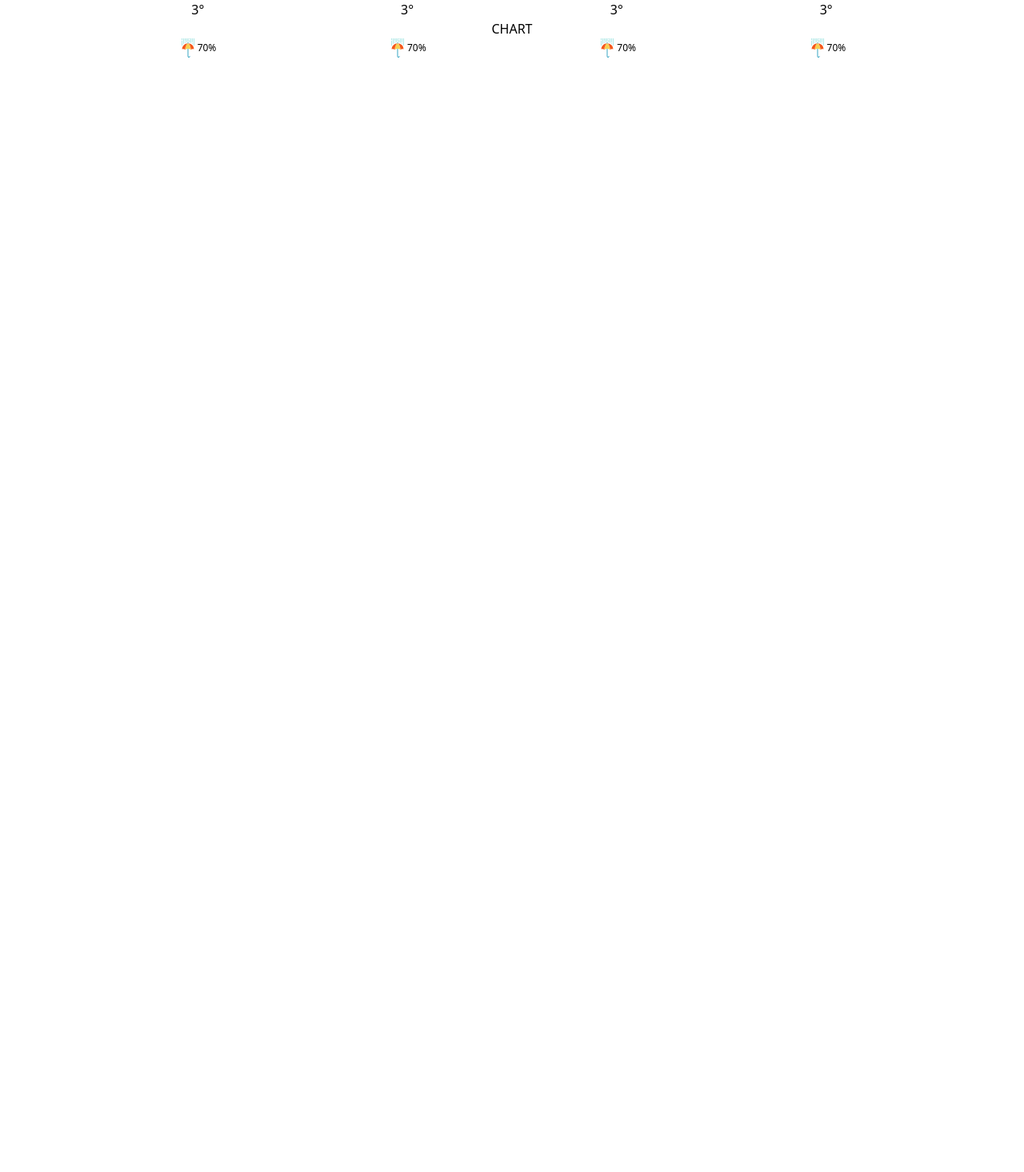
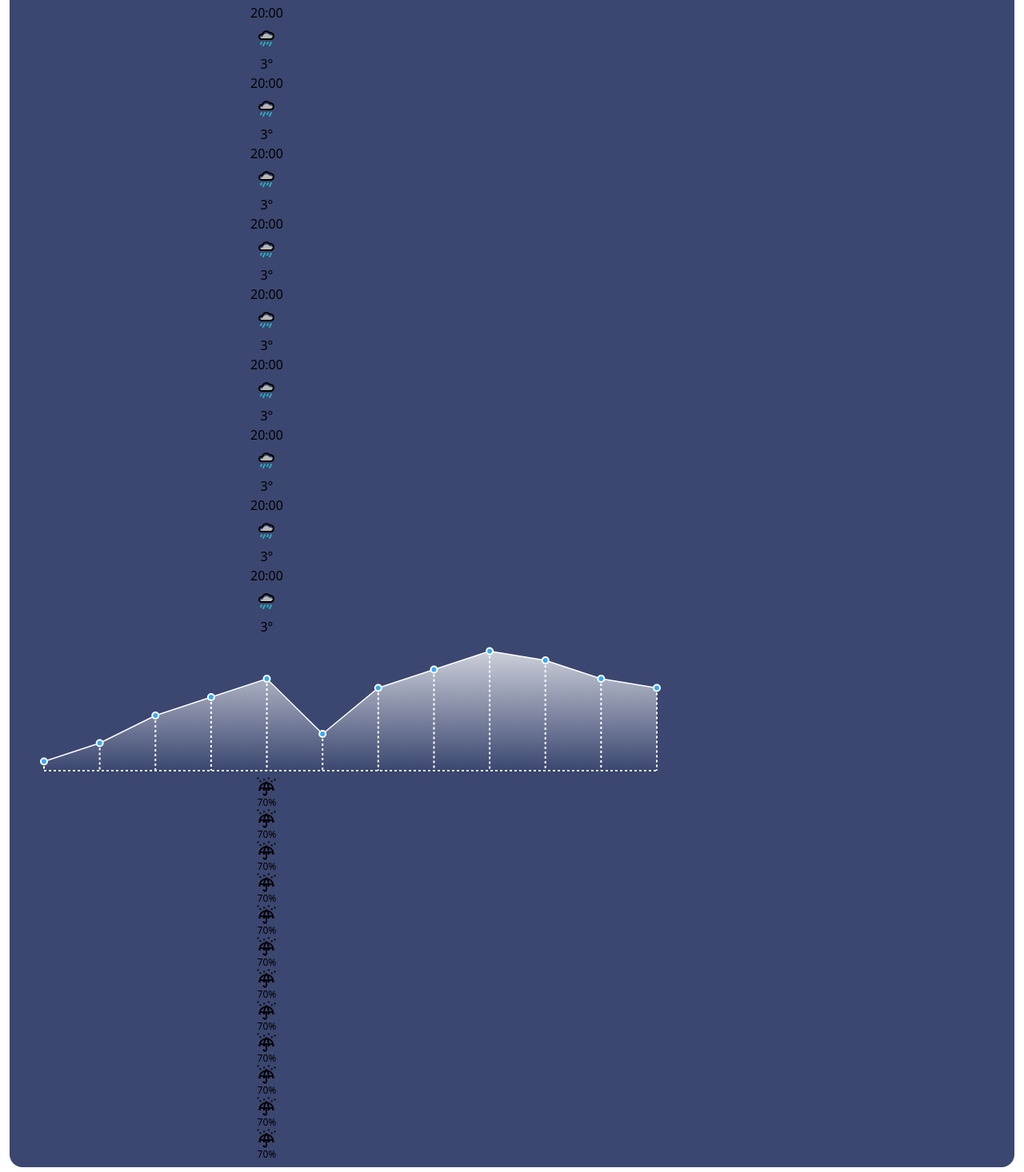
Before and after one commit to valenvirzi/weather-app-react-ts, a React (Vite) app: page / in a window 1280 px wide. Shown: the part 584-2050 px from the top of the page at 80% size. Before the commit the page ends 800 px from the top, so only its background shows below. Built offline with nearby package versions, Linux system fonts and the light colour scheme.

Commit message:
chart implementing, not fully adapted yet

```diff
--- a/package.json
+++ b/package.json
@@ -10,7 +10,9 @@
     "preview": "vite preview"
   },
   "dependencies": {
+    "chart.js": "^4.4.6",
     "react": "^18.3.1",
+    "react-chartjs-2": "^5.2.0",
     "react-dom": "^18.3.1",
     "react-router": "^7.0.1",
     "react-router-dom": "^7.0.1"
--- a/src/App.tsx
+++ b/src/App.tsx
@@ -1,3 +1,5 @@
+import ForecastChart from "./components/ForecastChart";
+
 function App() {
   return (
     <div className="flex flex-col">
@@ -15,7 +17,7 @@ function App() {
           </button>
         </div>
       </header>
-      <main className="flex flex-col gap-4">
+      <main className="flex flex-col gap-4 px-3">
         <section className="flex flex-col items-center gap-2">
           <div className="flex">
             <h2 className="text-6xl">5</h2>
@@ -27,8 +29,8 @@ function App() {
             <span>Tuesday, 7 de Nov. 2024</span>
           </div>
         </section>
-        <section className="flex items-center justify-between">
-          <article className="flex flex-col gap-2 p-2">
+        <section className="flex items-center justify-between gap-4">
+          <article className="flex w-full flex-col gap-2 rounded-2xl bg-[#3b4770] px-4 py-2">
             <span className="text-sm">Wind Speed</span>
             <div className="flex items-center gap-2">
               <img className="w-6" src="./img/wind.svg" alt="wind" />
@@ -38,7 +40,7 @@ function App() {
               </div>
             </div>
           </article>
-          <article className="flex flex-col gap-2 p-2">
+          <article className="flex w-full flex-col gap-2 rounded-2xl bg-[#3b4770] px-4 py-2">
             <span className="text-sm">Humidity</span>
             <div className="flex items-center gap-2">
               <img className="w-6" src="./img/humidity.svg" alt="humidity" />
@@ -49,7 +51,7 @@ function App() {
             </div>
           </article>
         </section>
-        <section className="flex flex-col gap-2 p-2">
+        <section className="flex flex-col gap-2 rounded-2xl bg-[#3b4770] p-2">
           <div className="flex items-center justify-between">
             <div className="flex items-center gap-2">
               <img className="w-6" src="./img/clock.svg" alt="clock" />
@@ -61,47 +63,171 @@ function App() {
             </div>
           </div>
           <div>
-            <ul className="flex items-center justify-evenly">
-              <li className="flex flex-col items-center">
+            <div className="w-full overflow-x-auto px-4">
+              {/* TODO: Find a way to align the Dots, weather, and rain vertically
+              https://chatgpt.com/c/674793dc-86dc-8007-a5b0-0a9d84d31bc1 */}
+              <ul className="">
+                <li className="flex flex-col items-center gap-2">
                   <span>20:00</span>
                   <img className="w-6" src="./img/rain.svg" alt="rain" />
                   <span>3°</span>
                 </li>
-              <li className="flex flex-col items-center">
+                <li className="flex flex-col items-center gap-2">
                   <span>20:00</span>
                   <img className="w-6" src="./img/rain.svg" alt="rain" />
                   <span>3°</span>
                 </li>
-              <li className="flex flex-col items-center">
+                <li className="flex flex-col items-center gap-2">
                   <span>20:00</span>
                   <img className="w-6" src="./img/rain.svg" alt="rain" />
                   <span>3°</span>
                 </li>
-              <li className="flex flex-col items-center">
+                <li className="flex flex-col items-center gap-2">
+                  <span>20:00</span>
+                  <img className="w-6" src="./img/rain.svg" alt="rain" />
+                  <span>3°</span>
+                </li>
+                <li className="flex flex-col items-center gap-2">
+                  <span>20:00</span>
+                  <img className="w-6" src="./img/rain.svg" alt="rain" />
+                  <span>3°</span>
+                </li>
+                <li className="flex flex-col items-center gap-2">
+                  <span>20:00</span>
+                  <img className="w-6" src="./img/rain.svg" alt="rain" />
+                  <span>3°</span>
+                </li>
+                <li className="flex flex-col items-center gap-2">
+                  <span>20:00</span>
+                  <img className="w-6" src="./img/rain.svg" alt="rain" />
+                  <span>3°</span>
+                </li>
+                <li className="flex flex-col items-center gap-2">
+                  <span>20:00</span>
+                  <img className="w-6" src="./img/rain.svg" alt="rain" />
+                  <span>3°</span>
+                </li>
+                <li className="flex flex-col items-center gap-2">
+                  <span>20:00</span>
+                  <img className="w-6" src="./img/rain.svg" alt="rain" />
+                  <span>3°</span>
+                </li>
+                <li className="flex flex-col items-center gap-2">
+                  <span>20:00</span>
+                  <img className="w-6" src="./img/rain.svg" alt="rain" />
+                  <span>3°</span>
+                </li>
+                <li className="flex flex-col items-center gap-2">
+                  <span>20:00</span>
+                  <img className="w-6" src="./img/rain.svg" alt="rain" />
+                  <span>3°</span>
+                </li>
+                <li className="flex flex-col items-center gap-2">
                   <span>20:00</span>
                   <img className="w-6" src="./img/rain.svg" alt="rain" />
                   <span>3°</span>
                 </li>
               </ul>
-            <div className="text-center">CHART</div>
-            <ul className="flex items-center justify-evenly">
-              <li className="flex items-center">
-                <img className="w-6" src="./img/umbrella.svg" alt="umbrella" />
+              <ForecastChart />
+              <ul className="">
+                <li className="flex flex-col items-center">
+                  <img
+                    className="w-6"
+                    src="./img/umbrella.svg"
+                    alt="umbrella"
+                  />
                   <span className="text-xs">70%</span>
                 </li>
-              <li className="flex items-center">
-                <img className="w-6" src="./img/umbrella.svg" alt="umbrella" />
+                <li className="flex flex-col items-center">
+                  <img
+                    className="w-6"
+                    src="./img/umbrella.svg"
+                    alt="umbrella"
+                  />
                   <span className="text-xs">70%</span>
                 </li>
-              <li className="flex items-center">
-                <img className="w-6" src="./img/umbrella.svg" alt="umbrella" />
+                <li className="flex flex-col items-center">
+                  <img
+                    className="w-6"
+                    src="./img/umbrella.svg"
+                    alt="umbrella"
+                  />
                   <span className="text-xs">70%</span>
                 </li>
-              <li className="flex items-center">
-                <img className="w-6" src="./img/umbrella.svg" alt="umbrella" />
+                <li className="flex flex-col items-center">
+                  <img
+                    className="w-6"
+                    src="./img/umbrella.svg"
+                    alt="umbrella"
+                  />
+                  <span className="text-xs">70%</span>
+                </li>
+                <li className="flex flex-col items-center">
+                  <img
+                    className="w-6"
+                    src="./img/umbrella.svg"
+                    alt="umbrella"
+                  />
+                  <span className="text-xs">70%</span>
+                </li>
+                <li className="flex flex-col items-center">
+                  <img
+                    className="w-6"
+                    src="./img/umbrella.svg"
+                    alt="umbrella"
+                  />
+                  <span className="text-xs">70%</span>
+                </li>
+                <li className="flex flex-col items-center">
+                  <img
+                    className="w-6"
+                    src="./img/umbrella.svg"
+                    alt="umbrella"
+                  />
+                  <span className="text-xs">70%</span>
+                </li>
+                <li className="flex flex-col items-center">
+                  <img
+                    className="w-6"
+                    src="./img/umbrella.svg"
+                    alt="umbrella"
+                  />
+                  <span className="text-xs">70%</span>
+                </li>
+                <li className="flex flex-col items-center">
+                  <img
+                    className="w-6"
+                    src="./img/umbrella.svg"
+                    alt="umbrella"
+                  />
+                  <span className="text-xs">70%</span>
+                </li>
+                <li className="flex flex-col items-center">
+                  <img
+                    className="w-6"
+                    src="./img/umbrella.svg"
+                    alt="umbrella"
+                  />
+                  <span className="text-xs">70%</span>
+                </li>
+                <li className="flex flex-col items-center">
+                  <img
+                    className="w-6"
+                    src="./img/umbrella.svg"
+                    alt="umbrella"
+                  />
+                  <span className="text-xs">70%</span>
+                </li>
+                <li className="flex flex-col items-center">
+                  <img
+                    className="w-6"
+                    src="./img/umbrella.svg"
+                    alt="umbrella"
+                  />
                   <span className="text-xs">70%</span>
                 </li>
               </ul>
+            </div>
           </div>
         </section>
         <section className="flex flex-col gap-2 p-2">
--- /dev/null
+++ b/src/components/ForecastChart.tsx
@@ -0,0 +1,180 @@
+import React from "react";
+import { Line } from "react-chartjs-2";
+import {
+  Chart as ChartJS,
+  ChartOptions,
+  LineElement,
+  PointElement,
+  CategoryScale,
+  LinearScale,
+  Plugin,
+  Chart,
+} from "chart.js";
+
+ChartJS.register(LineElement, PointElement, CategoryScale, LinearScale);
+
+const ForecastChart: React.FC = () => {
+  // Example data
+  const temperatures = [-5, -3, 0, 2, 4, -2, 3, 5, 7, 6, 4, 3]; // Example temperatures
+  const times = [
+    "1 AM",
+    "2 AM",
+    "3 AM",
+    "4 AM",
+    "5 AM",
+    "6 AM",
+    "7 AM",
+    "8 AM",
+    "9 AM",
+    "10 AM",
+    "11 AM",
+    "12 PM",
+  ]; // Example times
+
+  const gapSize = 66;
+  const chartWidth = times.length * gapSize;
+
+  const data = {
+    labels: times,
+    datasets: [
+      {
+        label: "Temperature (°C)",
+        data: temperatures,
+        borderColor: "#ffffff",
+        backgroundColor: "rgba(75,192,192,0.5)",
+        pointBorderColor: "#ffffff",
+        pointBorderWidth: 2,
+        pointBackgroundColor: "#36abf8",
+        pointHoverBackgroundColor: "#ffd900",
+        pointHoverBorderColor: "#ffffff",
+        pointRadius: 4,
+        pointHoverRadius: 5,
+        borderWidth: 1.5,
+        fill: false,
+      },
+    ],
+  };
+
+  const dashedLinesPlugin: Plugin<"line"> = {
+    id: "dashed-lines",
+    beforeDraw: (chart: Chart) => {
+      const ctx = chart.ctx;
+      const yAxis = chart.scales.y;
+      const xAxis = chart.scales.x;
+
+      // Draw dashed lines from each dot to the bottom
+      chart.data.datasets[0].data.forEach((value, index) => {
+        const x = xAxis.getPixelForValue(index); // X-coordinate of the point
+        const y = yAxis.getPixelForValue(value as number); // Y-coordinate of the point
+        const yBottom = yAxis.getPixelForValue(yAxis.min as number); // Bottom of the chart
+
+        ctx.save();
+        ctx.beginPath();
+        ctx.setLineDash([3, 3]); // Dashed line style: 5px dash, 5px gap
+        ctx.strokeStyle = "rgba(255, 255, 255, 1)"; // White dashed line
+        ctx.lineWidth = 2;
+        ctx.moveTo(x, y); // Start at the point
+        ctx.lineTo(x, yBottom); // Draw to the bottom
+        ctx.stroke();
+        ctx.restore();
+      });
+
+      // Draw a dashed bottom border
+      const yBottom = yAxis.getPixelForValue(yAxis.min as number); // Bottom of the chart
+      ctx.save();
+      ctx.beginPath();
+      ctx.setLineDash([3, 3]); // Dashed line style: 5px dash, 5px gap
+      ctx.strokeStyle = "rgba(255, 255, 255, 1)"; // White dashed line
+      ctx.lineWidth = 2; // Thickness of the dashed line
+      ctx.moveTo(xAxis.left, yBottom); // Start at the left edge
+      ctx.lineTo(xAxis.right, yBottom); // Draw to the right edge
+      ctx.stroke();
+      ctx.restore();
+    },
+  };
+
+  const gradientShadowPlugin: Plugin<"line"> = {
+    id: "gradient-shadow",
+    beforeDatasetsDraw: (chart: Chart) => {
+      const ctx = chart.ctx;
+      const yAxis = chart.scales.y;
+      const xAxis = chart.scales.x;
+
+      const dataset = chart.data.datasets[0];
+      const data = dataset.data as number[];
+
+      // Create a gradient from the line to the bottom
+      const gradient = ctx.createLinearGradient(0, yAxis.top, 0, yAxis.bottom);
+      gradient.addColorStop(0, "rgba(255, 255, 255, 0.8)");
+      gradient.addColorStop(1, "rgba(255, 255, 255, 0)");
+
+      ctx.save();
+      ctx.beginPath();
+
+      // Move along the chart line
+      data.forEach((value, index) => {
+        const x = xAxis.getPixelForValue(index);
+        const y = yAxis.getPixelForValue(value as number);
+        if (index === 0) {
+          ctx.moveTo(x, y);
+        } else {
+          ctx.lineTo(x, y);
+        }
+      });
+
+      // Close the path to form the gradient area
+      ctx.lineTo(xAxis.getPixelForValue(data.length - 1), yAxis.bottom);
+      ctx.lineTo(xAxis.getPixelForValue(0), yAxis.bottom);
+      ctx.closePath();
+
+      // Apply the gradient fill
+      ctx.fillStyle = gradient;
+      ctx.fill();
+      ctx.restore();
+    },
+  };
+
+  const options: ChartOptions<"line"> = {
+    responsive: true,
+    maintainAspectRatio: false,
+    plugins: {
+      legend: {
+        display: false,
+      },
+      tooltip: {
+        enabled: false,
+      },
+    },
+    scales: {
+      x: {
+        type: "category", // Ensure consistent spacing
+        ticks: {
+          autoSkip: false,
+          display: false, // Prevent skipping ticks
+        },
+        grid: {
+          display: false, // Hide grid lines for cleaner look
+        },
+      },
+      y: {
+        display: false, // Hide y-axis
+        grid: {
+          display: false, // Hide grid lines
+        },
+      },
+    },
+  };
+
+  return (
+    <div className="h-44 pl-3" style={{ width: `${chartWidth}px` }}>
+      <Line
+        data={data}
+        options={options}
+        height={300}
+        plugins={[dashedLinesPlugin, gradientShadowPlugin]}
+      />
+    </div>
+  );
+};
+
+export default ForecastChart;
```
Also changed, not shown: public/img/umbrella.svg, 1 other file (tests, documents, lock files or other folders). Lines whose indentation alone changed are shown as unchanged.
